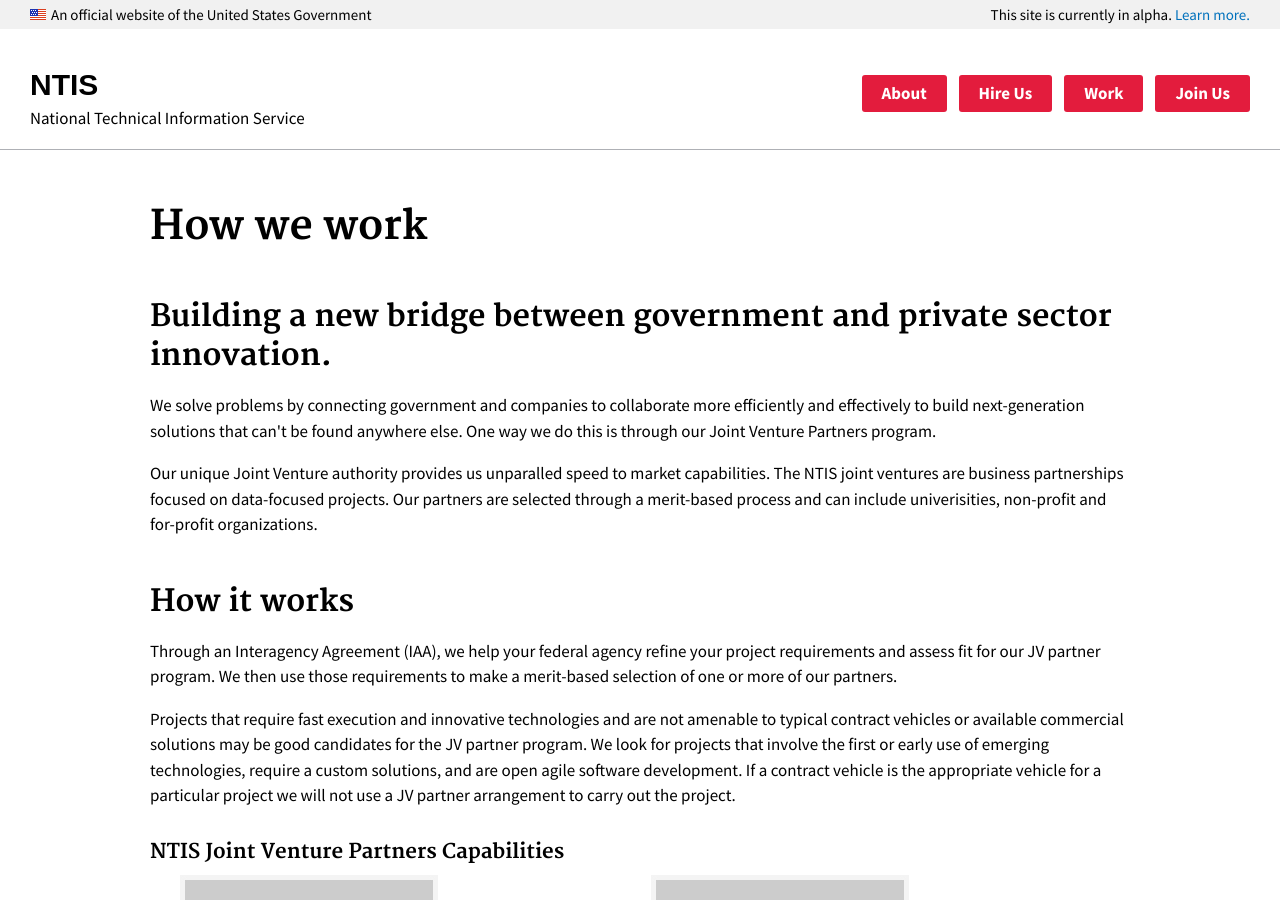
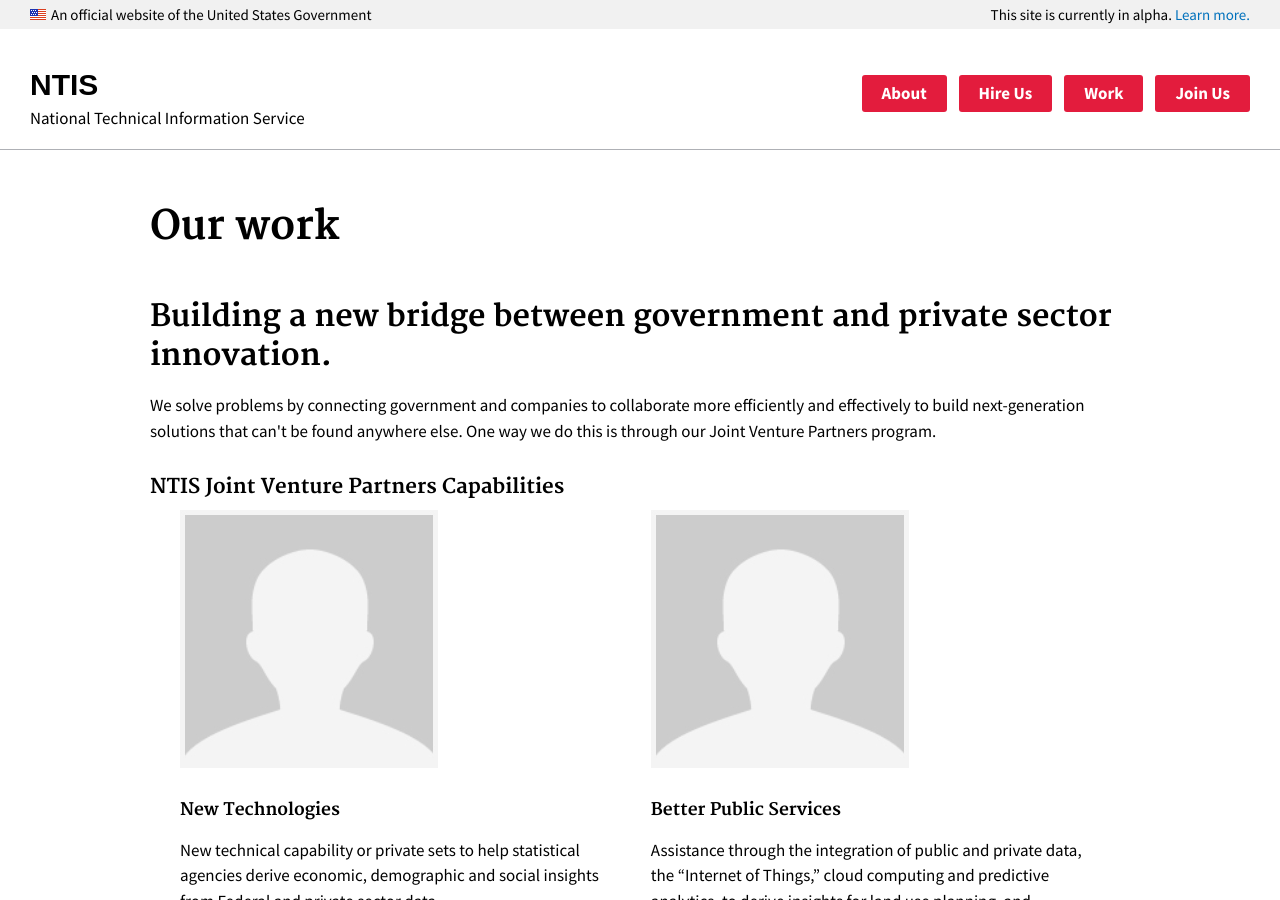
Before and after one commit to 18F/ntis-gov, a Jekyll site: the page built from work.html, in a window 1280 px wide and 900 px high. Built offline with Jekyll 4.4.1, drawn with Linux system fonts in a browser that asks for light colours.

Commit message:
reorganized content
Moved some content to Hire Us, repurposing the Work page to talk about
past and future projects, case studies.

```diff
--- a/work.html
+++ b/work.html
@@ -4,20 +4,11 @@
 ---
 
 <div class="usa-grid">
-  <h1>How we work</h1>
+  <h1>Our work</h1>
 
     <h2>Building a new bridge between government and private sector innovation.</h2>
 
-  <p>We solve problems by connecting government and companies to collaborate more efficiently and effectively to build next-generation solutions that can't be found anywhere else. One way we do this is through our Joint Venture Partners program.</p>
-
-<p>Our unique Joint Venture authority provides us unparalled speed to market capabilities.  The NTIS joint ventures are business partnerships focused on data-focused projects.  Our partners are selected through a merit-based process and can include univerisities, non-profit and for-profit organizations.</p>
-
-<h2>How it works</h2>
-
-<p>Through an Interagency Agreement (IAA), we help your federal agency refine your project requirements and assess fit for our JV partner program.  We then use those requirements to make a merit-based selection of one or more of our partners.</p>
-
-<p>Projects that require fast execution and innovative technologies and are not amenable to typical contract vehicles or available commercial solutions may be good candidates for the JV partner program.  We look for projects that involve the first or early use of emerging technologies, require a custom solutions, and are open agile software development. If a contract vehicle is the appropriate vehicle for a particular project we will not use a JV partner arrangement to carry out the project.</p>
-
+      <p>We solve problems by connecting government and companies to collaborate more efficiently and effectively to build next-generation solutions that can't be found anywhere else. One way we do this is through our Joint Venture Partners program.</p>
 
   <h3>NTIS Joint Venture Partners Capabilities</h3>
 
```
Also changed, not shown: hire.html (+11 -0 lines).
